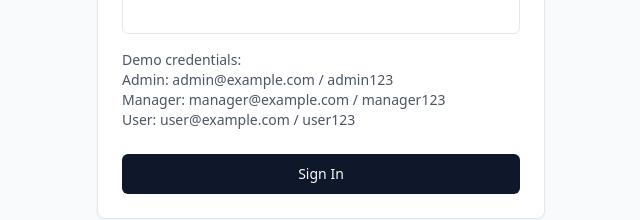
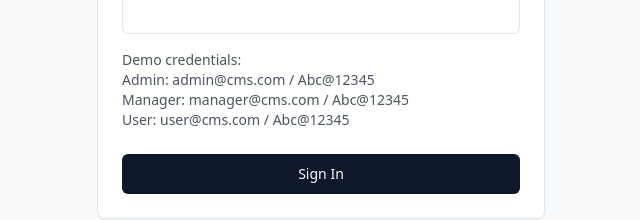
Before and after one commit to kang0408/rbac_system, a React (Vite) app in the folder Front-end/: page / in a window 1280 px wide. Shown: the part 463-683 px from the top of the page, without its empty margins (319-959 px from the left). Built offline with nearby package versions, Linux system fonts and the light colour scheme.

Commit message:
feat(ui): update ui in login and setting page

```diff
--- a/Front-end/src/components/LoginForm.jsx
+++ b/Front-end/src/components/LoginForm.jsx
@@ -105,9 +105,9 @@ export function LoginForm() {
           </div>
           <div className="text-sm text-gray-600">
             <p>Demo credentials:</p>
-            <p>Admin: admin@example.com / admin123</p>
-            <p>Manager: manager@example.com / manager123</p>
-            <p>User: user@example.com / user123</p>
+            <p>Admin: admin@cms.com / Abc@12345</p>
+            <p>Manager: manager@cms.com / Abc@12345</p>
+            <p>User: user@cms.com / Abc@12345</p>
           </div>
         </CardContent>
         <CardFooter>
--- a/Front-end/src/pages/SettingsPage.jsx
+++ b/Front-end/src/pages/SettingsPage.jsx
@@ -1,30 +1,36 @@
-"use client"
+'use client';
 
-import { useEffect, useState } from "react"
-import { useNavigate } from "react-router-dom"
-import { DashboardLayout } from "../components/DashboardLayout"
-import { Card, CardContent, CardDescription, CardHeader, CardTitle } from "../components/ui/card"
-import { Button } from "../components/ui/button"
-import { Input } from "../components/ui/input"
-import { Label } from "../components/ui/label"
-import { Switch } from "../components/ui/switch"
-import { Separator } from "../components/ui/separator"
+import { useEffect, useState } from 'react';
+import { useNavigate } from 'react-router-dom';
+import { DashboardLayout } from '../components/DashboardLayout';
+import {
+  Card,
+  CardContent,
+  CardDescription,
+  CardHeader,
+  CardTitle,
+} from '../components/ui/card';
+import { Button } from '../components/ui/button';
+import { Input } from '../components/ui/input';
+import { Label } from '../components/ui/label';
+import { Switch } from '../components/ui/switch';
+import { Separator } from '../components/ui/separator';
 
 export function SettingsPage() {
-  const [user, setUser] = useState(null)
-  const navigate = useNavigate()
+  const [user, setUser] = useState(null);
+  const navigate = useNavigate();
 
   useEffect(() => {
-    const currentUser = localStorage.getItem("currentUser")
+    const currentUser = localStorage.getItem('currentUser');
     if (!currentUser) {
-      navigate("/")
-      return
+      navigate('/');
+      return;
     }
-    setUser(JSON.parse(currentUser))
-  }, [navigate])
+    setUser(JSON.parse(currentUser));
+  }, [navigate]);
 
   if (!user) {
-    return <div>Loading...</div>
+    return <div>Loading...</div>;
   }
 
   return (
@@ -32,14 +38,18 @@ export function SettingsPage() {
       <div className="space-y-6">
         <div>
           <h1 className="text-3xl font-bold">Settings</h1>
-          <p className="text-gray-600">Manage your account and system preferences</p>
+          <p className="text-gray-600">
+            Manage your account and system preferences
+          </p>
         </div>
 
         <div className="grid gap-6">
           <Card>
             <CardHeader>
               <CardTitle>Profile Settings</CardTitle>
-              <CardDescription>Update your personal information and preferences</CardDescription>
+              <CardDescription>
+                Update your personal information and preferences
+              </CardDescription>
             </CardHeader>
             <CardContent className="space-y-4">
               <div className="grid grid-cols-2 gap-4">
@@ -54,13 +64,18 @@ export function SettingsPage() {
               </div>
               <div>
                 <Label htmlFor="current-role">Current Role</Label>
-                <Input id="current-role" value={user.role} disabled className="capitalize" />
+                <Input
+                  id="current-role"
+                  value={user.role}
+                  disabled
+                  className="capitalize"
+                />
               </div>
               <Button>Save Changes</Button>
             </CardContent>
           </Card>
 
-          <Card>
+          {/* <Card>
             <CardHeader>
               <CardTitle>Security Settings</CardTitle>
               <CardDescription>Manage your account security and authentication</CardDescription>
@@ -80,9 +95,9 @@ export function SettingsPage() {
               </div>
               <Button>Update Password</Button>
             </CardContent>
-          </Card>
+          </Card> */}
 
-          <Card>
+          {/* <Card>
             <CardHeader>
               <CardTitle>Notification Preferences</CardTitle>
               <CardDescription>Configure how you receive notifications</CardDescription>
@@ -112,9 +127,9 @@ export function SettingsPage() {
                 <Switch />
               </div>
             </CardContent>
-          </Card>
+          </Card> */}
 
-          {user.role === "admin" && (
+          {/* {user.role === "admin" && (
             <Card>
               <CardHeader>
                 <CardTitle>System Settings</CardTitle>
@@ -147,9 +162,9 @@ export function SettingsPage() {
                 <Button>Save System Settings</Button>
               </CardContent>
             </Card>
-          )}
+          )} */}
         </div>
       </div>
     </DashboardLayout>
-  )
+  );
 }
```
